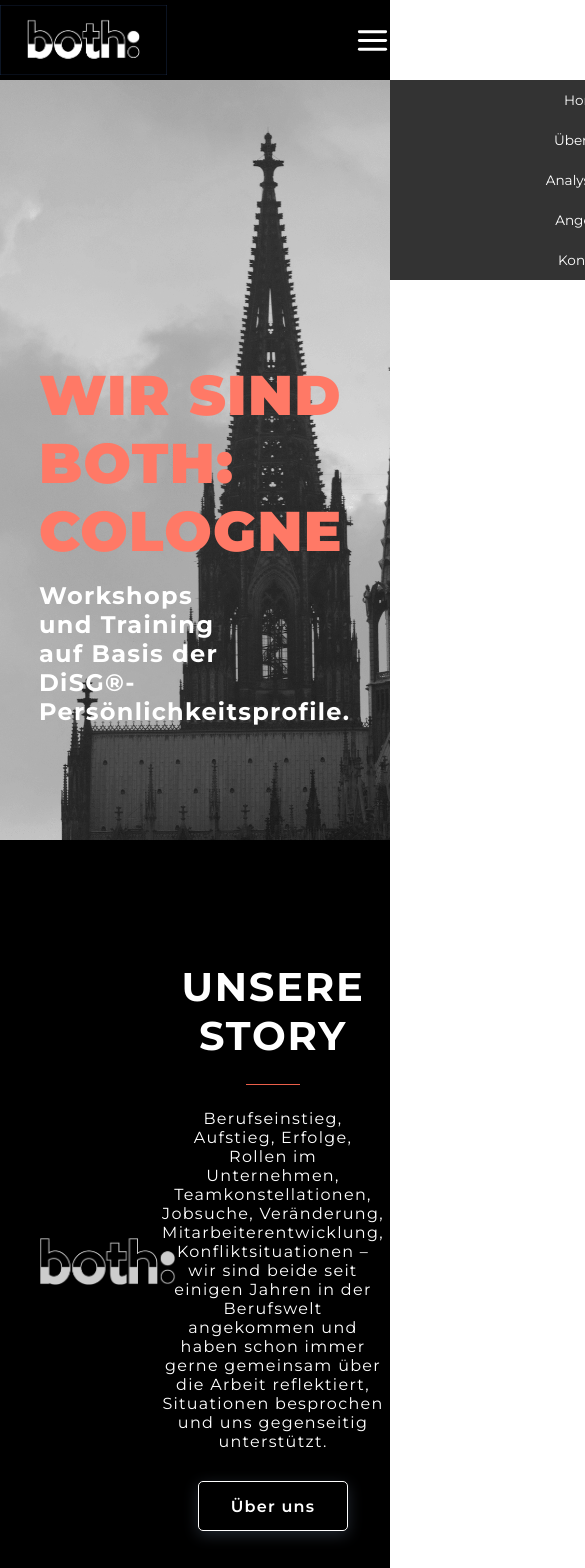
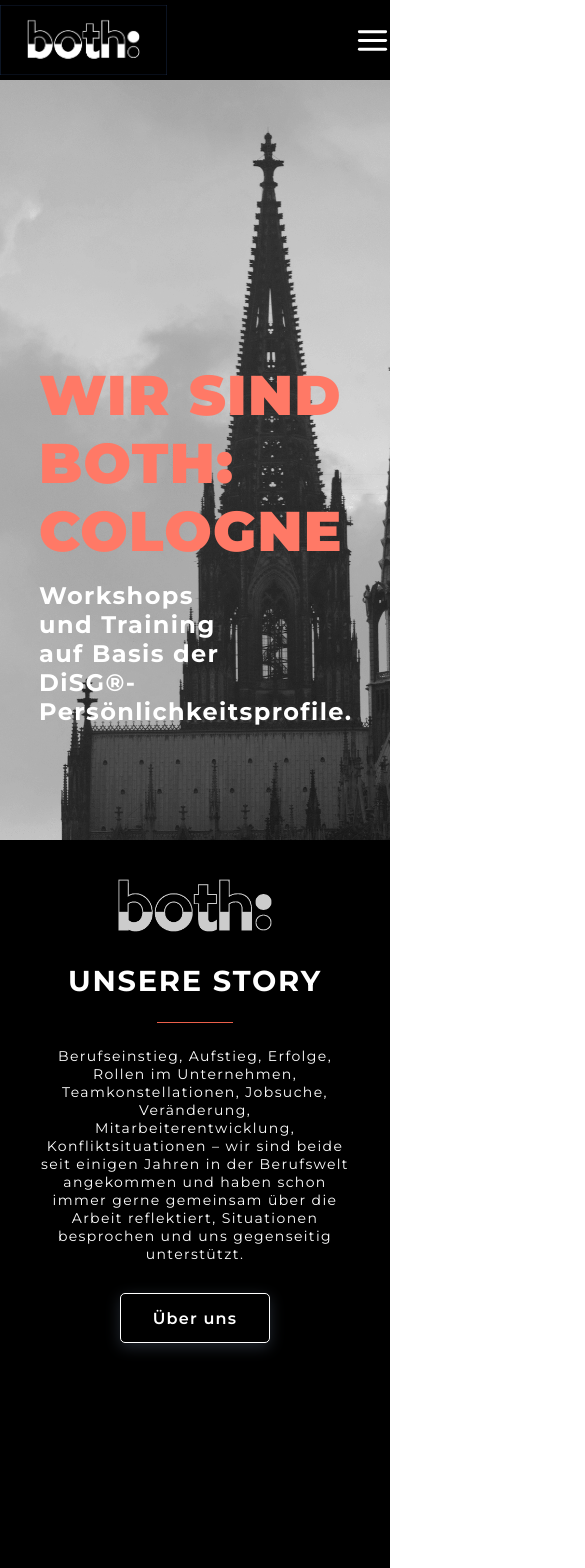
Before and after one commit to meikinski/both_company_website, a React (Create React App) app: page / in a window 390 px wide. Shown: the top 1568 px of the page, 585 px wide, since content can reach past the window. Built offline with nearby package versions, Linux system fonts and the light colour scheme.

Commit message:
respon. test

```diff
--- a/src/App.css
+++ b/src/App.css
@@ -12,7 +12,7 @@ Allgemein
   }
 
   p {
-    letter-spacing: 1.3px;
+    letter-spacing: 1.4px;
     font-size: 16px;
 }
 
@@ -35,3 +35,11 @@ letter-spacing: 1.3px;
       font-weight: 100;
     }
 }
+
+@media screen and (max-width: 480px){
+  p {
+      font-size: 14px;
+
+
+    }
+}
--- a/src/components/Angebot/Angebot.css
+++ b/src/components/Angebot/Angebot.css
@@ -19,10 +19,8 @@
     flex-direction: column;
     justify-content: center;
     align-items: center;
-    padding: 20px 45px;
+    padding: 0% 5%;
     text-align: center;
-    max-width: 700px;
-
   }
 
   .angebot_section_content_title {
@@ -85,3 +83,83 @@
 .button_black:focus {
   outline: none;
 }
+
+@media screen and (max-width: 501px) {
+  .angebot_wrapper {
+
+
+
+  }
+
+  #angebot_picture {
+    width: 100%;
+    height: 100%;
+    margin: 0;
+    object-fit: cover;
+
+
+  }
+
+  .angebot_section_content{
+    width: 100%;
+
+  }
+
+
+}
+
+@media screen and (max-width: 768px) {
+  .angebot_wrapper {
+    flex-direction: column;
+    height: auto;
+    padding: 10% 0;
+  }
+
+  .story_section_logo {
+    width: 40%;
+    margin-bottom: 8%;
+  }
+
+  .story_section_content{
+    width: 90%;
+    padding: 0% 5%;
+  }
+
+  .story_section_content_title {
+    font-size: 1.8rem;
+    font-weight: 700;
+  }
+
+  .button_black {
+    margin-bottom: 100%;
+  }
+
+}
+
+@media screen and (max-width: 1024px) {
+  .story_wrapper {
+    flex-direction: column;
+    height: auto;
+    padding: 10% 0;
+  }
+
+  .story_section_logo {
+    width: 40%;
+    margin-bottom: 8%;
+  }
+
+  .story_section_content{
+    width: 90%;
+    padding: 0% 5%;
+  }
+
+  .story_section_content_title {
+    font-size: 1.8rem;
+    font-weight: 700;
+  }
+
+  .button_black {
+    margin-bottom: 100%;
+  }
+
+}
--- a/src/components/Kontakt/Kontakt.css
+++ b/src/components/Kontakt/Kontakt.css
@@ -103,7 +103,7 @@
 
   @media only screen and (max-width: 501px){
     .wrapper_kontakt {
-      height: 100vh;
+      height: 80vh;
   }
   .text_wrapper h4 {
     font-weight: 700;
--- a/src/components/Navbar/Navbar.css
+++ b/src/components/Navbar/Navbar.css
@@ -74,10 +74,21 @@ nav {
         height: 200px;
         transition: all 0.3s;
         opacity: 0.8;
+        display: none;
     }
 
     .navbar_list--active {
         right: 0;
+        display: flex;
+        flex-direction: column;
+        justify-content: center;
+        align-items: center;
+        position: absolute;
+        top: 80px;
+        width: 100%;
+        height: 200px;
+        transition: all 0.3s;
+        opacity: 0.8;
 
     }
 
--- a/src/components/Story/Story.css
+++ b/src/components/Story/Story.css
@@ -10,6 +10,7 @@
     flex-direction: row;
     flex-wrap: wrap;
     align-items: center;
+    justify-content: center;
   }
 
   .story_section_logo {
@@ -20,7 +21,8 @@
     align-items: center;
     opacity: 0.8;
     filter: grayscale(100%);
-    margin: 0 0 0 10%;
+
+    max-width: 600px;
 
   }
 
@@ -30,9 +32,9 @@
     flex-direction: column;
     justify-content: center;
     align-items: center;
-    padding: 20px 45px;
+    padding-left:5%;
     text-align: center;
-    max-width: 700px;
+    max-width: 800px;
   }
 
   .story_section_content_title {
@@ -51,18 +53,16 @@
     margin: 1.5rem auto;
 }
 
-.button_black {
+.story_button_black {
     width: 150px;
     font-size: 16px;
     font-weight: 600;
     color: #fff;
     cursor: pointer;
     height: 50px;
-    margin: 30px;
     text-align:center;
     letter-spacing: 1.2px;
     border: 1px solid white;
-    background-size: 400% 100%;
     border-radius: 5px;
     background-color: transparent;
     transition: all .4s ease-in-out;
@@ -70,12 +70,91 @@
 }
 
 
-.button_black:hover {
+.story_button_black:hover {
     border-color: rgb(235, 95, 74);
     color:rgb(235, 95, 74);
     transition: all .4s ease-in-out;
 }
 
-.button_black:focus {
+.story_button_black:focus {
   outline: none;
 }
+
+@media screen and (max-width: 501px) {
+  .story_wrapper {
+    flex-direction: column;
+  }
+
+  .story_section_logo {
+    width: 60%;
+    margin-bottom: 15%;
+  }
+
+  .story_section_content{
+    width: 100%;
+    padding: 0% 5%;
+  }
+
+  .story_section_content_title {
+    font-size: 1.8rem;
+    font-weight: 700;
+  }
+
+
+}
+
+@media screen and (max-width: 768px) {
+  .story_wrapper {
+    flex-direction: column;
+    height: auto;
+    padding: 10% 0;
+  }
+
+  .story_section_logo {
+    width: 40%;
+    margin-bottom: 8%;
+  }
+
+  .story_section_content{
+    width: 90%;
+    padding: 0% 5%;
+  }
+
+  .story_section_content_title {
+    font-size: 1.8rem;
+    font-weight: 700;
+  }
+
+  .button_black {
+    margin-bottom: 100%;
+  }
+
+}
+
+@media screen and (max-width: 1024px) {
+  .story_wrapper {
+    flex-direction: column;
+    height: auto;
+    padding: 10% 0;
+  }
+
+  .story_section_logo {
+    width: 40%;
+    margin-bottom: 8%;
+  }
+
+  .story_section_content{
+    width: 90%;
+    padding: 0% 5%;
+  }
+
+  .story_section_content_title {
+    font-size: 1.8rem;
+    font-weight: 700;
+  }
+
+  .button_black {
+    margin-bottom: 100%;
+  }
+
+}
--- a/src/components/Video/VideoCarousel.css
+++ b/src/components/Video/VideoCarousel.css
@@ -11,7 +11,7 @@
 
 @media screen and (max-width: 480px) {
     .video_wrapper {
-        height: 70vh;
+        height: 50vh;
         padding-left: 10%;
         padding-right: 10%;
     }
--- a/src/pages/ÜberUns/ÜberUns.css
+++ b/src/pages/ÜberUns/ÜberUns.css
@@ -210,22 +210,83 @@ WERTE SECTION
 -------------
 Media Queries
 --------------*/
-@media only screen and (max-width: 800px) {
-    .cards_wrapper {
-        display: flex;
+@media only screen and (max-width: 501px) {
+    .section_wrapper {
         flex-direction: column;
-        flex-wrap: wrap;
-        align-items: center;
+        padding: 15% 10% 0% 10%;
     }
 
-    .card {
-        width: 80%;
-        justify-content: center;
-        align-items: center;
+    .section_wrapper h2 {
+        text-align: center;
     }
 
-    .card_image {
-        width: 80%;
+    .section_wrapper h3 {
+        text-align: center;
+    }
 
+    .section_wrapper p{
+        text-align: center;
+}
+
+.cards_wrapper {
+    flex-direction: column;
+    justify-content: center;
+}
+
+.card {
+    width: 100%;
+    padding: 25px;
+    text-align: center;
+}
+
+.card img {
+    width: 70%;
+    height: auto;
+}
+
+.card ul {
+    margin-top: 55px;
+}
+
+.card li {
+    list-style: none;
+    margin: 1rem;
+    letter-spacing: 1.5px;
+}
+
+.icon {
+    color: black;
+    background-color: transparent;
+}
+
+.card_content h4 {
+    margin-top: 2rem;
+}
+
+.card_content h6 {
+    letter-spacing: 1.5px;
+    margin-bottom: 2rem;
+    color:rgb(101, 99, 99)
+}
+
+}
+
+@media only screen and (max-width: 768px) {
+    .section_wrapper {
+        flex-direction: column;
+        padding: 15% 10% 0% 10%;
     }
+
+    .section_wrapper h2 {
+        text-align: center;
+    }
+
+    .section_wrapper h3 {
+        text-align: center;
+    }
+
+    .section_wrapper p{
+        text-align: center;
 }
+
+}
```
